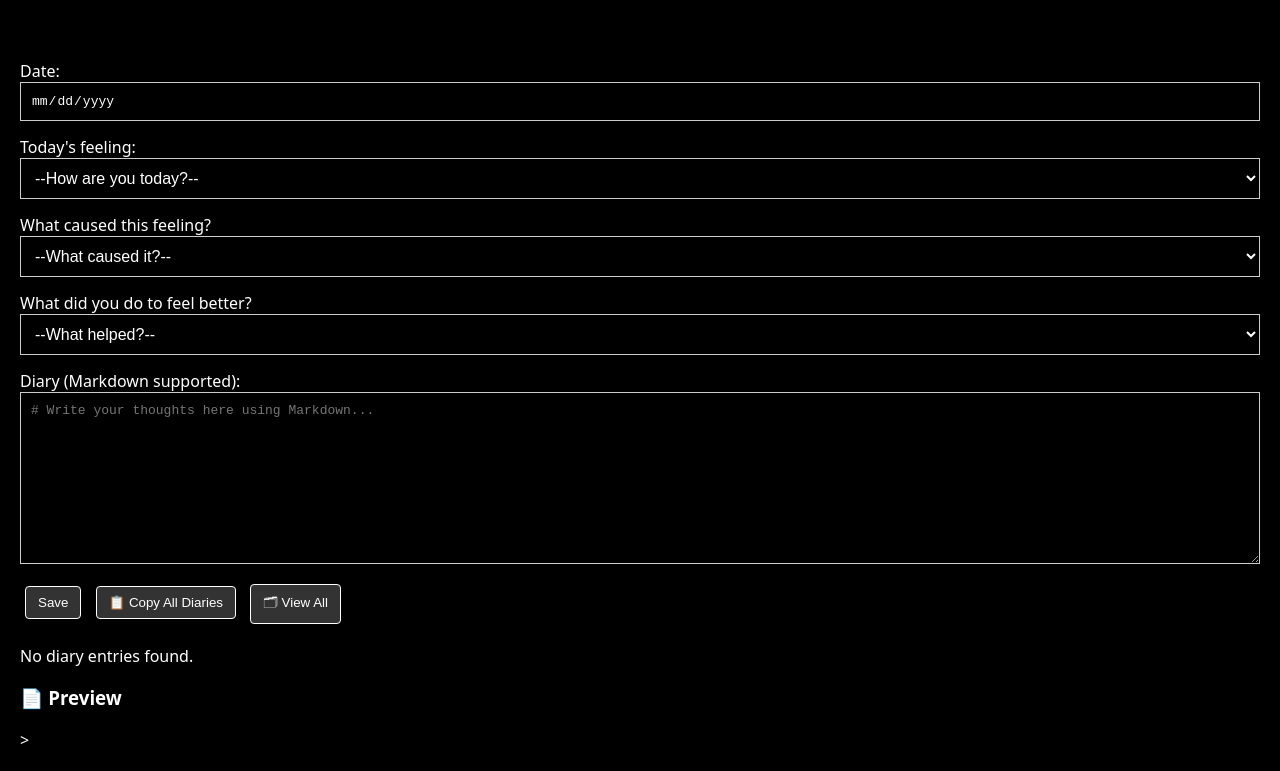
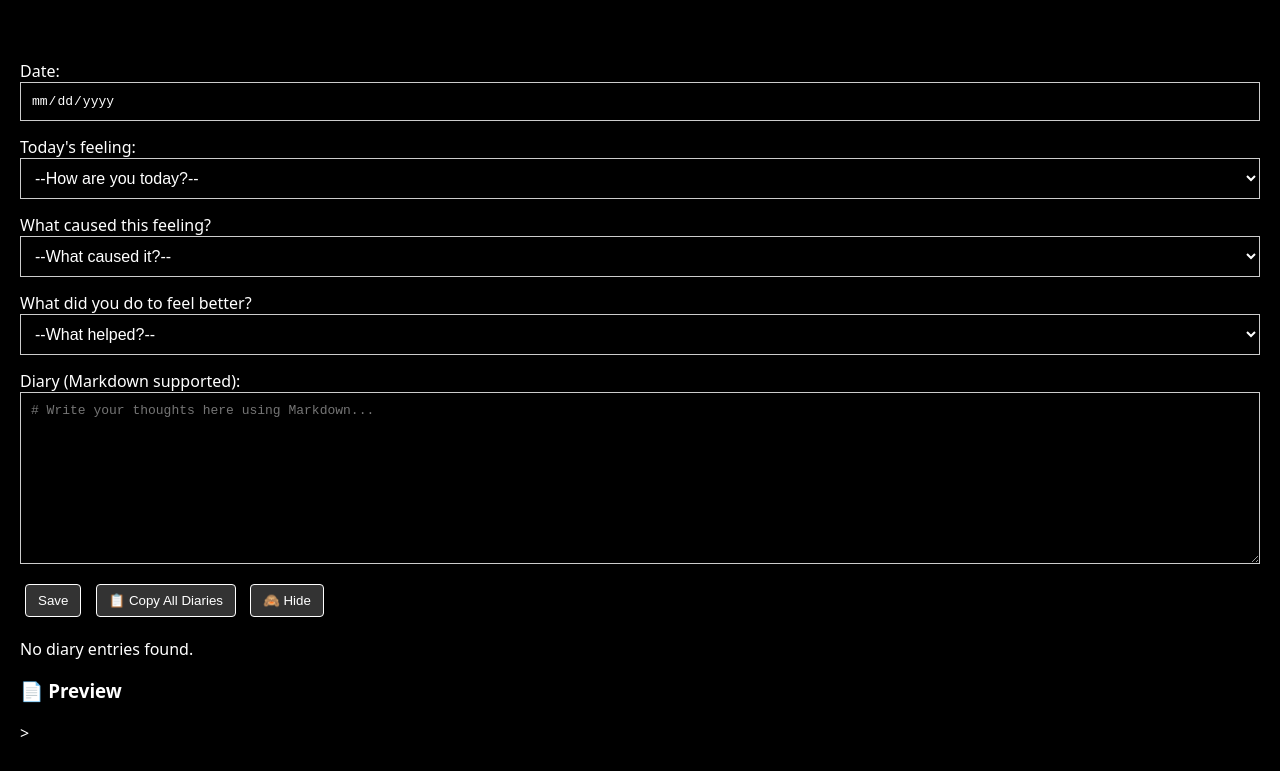
Before and after one commit to tarowillmakeitright/diary-app, a website: page public/index.html in a window 1280 px wide. Both pictures are taken after a click on the button "🗂 View All". Shown: the part 100-871 px from the top of the page. Drawn offline with nearby package versions, Linux system fonts and the light colour scheme; a web font is replaced by a local one.

Commit message:
diary show all button now can hide all diary

```diff
--- a/public/index.html
+++ b/public/index.html
@@ -210,7 +210,7 @@
   <div style="margin-top: 10px;">
     <button type="button" onclick="saveDiary()">Save</button>
     <button type="button" onclick="copyAllDiaries()">📋 Copy All Diaries</button>
-    <button type="button" onclick="loadAllDiaries()">🗂 View All</button>
+    <button id="toggleAllButton" onclick="toggleViewAll(this)">🗂 View All</button>
   </div>
 
   <div id="allDiaries"></div>
@@ -352,6 +352,23 @@
 
       analyzeDiaryStats();
     }
+    //ViewAll()ボタンのDiary全体表示/非表示に設定
+    function toggleViewAll(btn) {
+  const container = document.getElementById("allDiaries");
+  const isOpen = container.dataset.open === "true";
+
+  if (isOpen) {
+    // 閉じる：中身を消してフラグ更新
+    container.innerHTML = "";
+    container.dataset.open = "false";
+    btn.textContent = "🗂 View All";
+  } else {
+    // 開く：既存の描画関数を利用
+    loadAllDiaries();
+    container.dataset.open = "true";
+    btn.textContent = "🙈 Hide";
+  }
+}
 
     // ---------- Copy All ----------
     function copyAllDiaries() {
```
